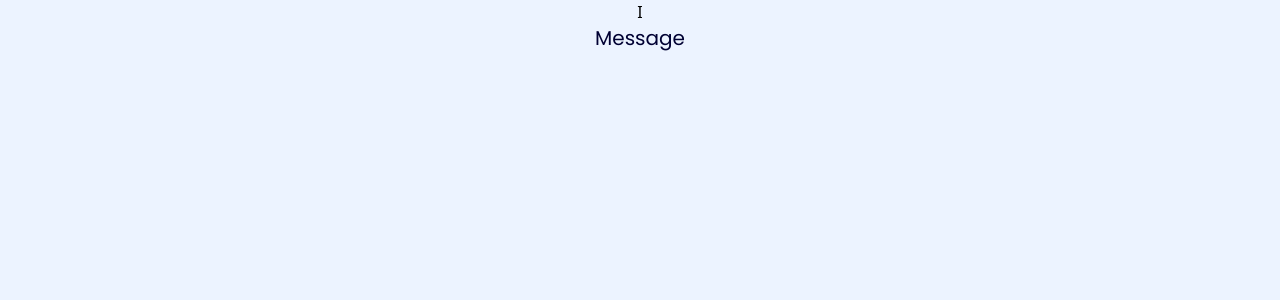
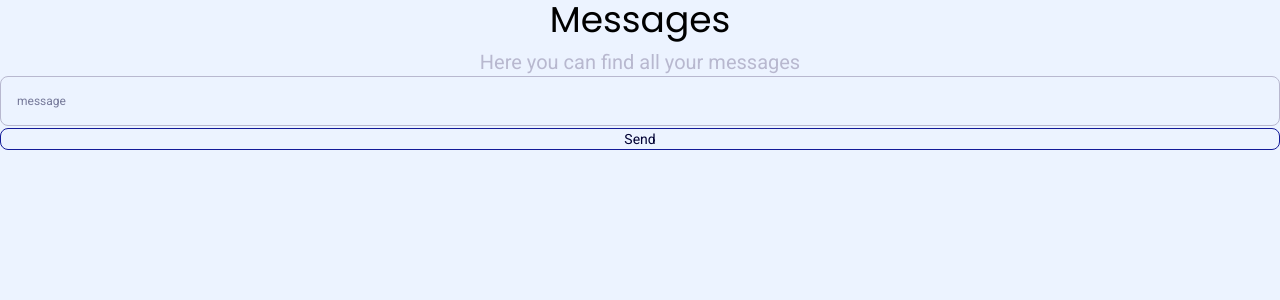
Before and after one commit to Tbeaumont79/SyncTalk, an Angular app in the folder front/: page / in a window 1280 px wide. Shown: the top 300 px of the page. Built offline with nearby package versions, Linux system fonts and the light colour scheme.

Commit message:
feat: starting to implement the message page + next step connect the mercure hub to the api so i can use it in the front

```diff
--- a/front/src/app/pages/message/message.component.html
+++ b/front/src/app/pages/message/message.component.html
@@ -1,6 +1,22 @@
-<section>
-  <div class="flex flex-col items-center justify-center">
-    <h1>I {{user.username}}</h1>
-    <p class="text-xl text-darktext font-poppins">Message</p>
-  </div>
-</section>
+<article>
+  <section>
+    <h1 class="text-4xl font-poppins color-darktext text-center">Messages</h1>
+    <p class="text-xl font-roboto text-bluelightgray text-center pt-2">
+      Here you can find all your messages
+    </p>
+  </section>
+  <section id="message-box"></section>
+    <input
+      type="text"
+      name="message"
+      placeholder="message"
+      class="text-xs p-4 rounded-lg font-roboto text-darktext input-info w-full border-[1px] border-bluelightgray"
+    />
+    <button
+      (click)="sendMessage()"
+      class="text-darktext font-roboto text-sm bg-lightBackground border-[1.5px] animate-border-pulse border-primary hover:bg-primary hover:text-lighttext rounded-lg w-full max-w-base"
+      type="submit"
+    >
+      Send
+    </button>
+</article>
--- a/front/src/app/pages/message/message.component.ts
+++ b/front/src/app/pages/message/message.component.ts
@@ -19,4 +19,8 @@ export class MessageComponent {
       this.user = JSON.parse(user) as User;
     }
   }
+
+  sendMessage(): void {
+    const messageBox = document.getElementById('message') as HTMLInputElement;
+  }
 }
```
